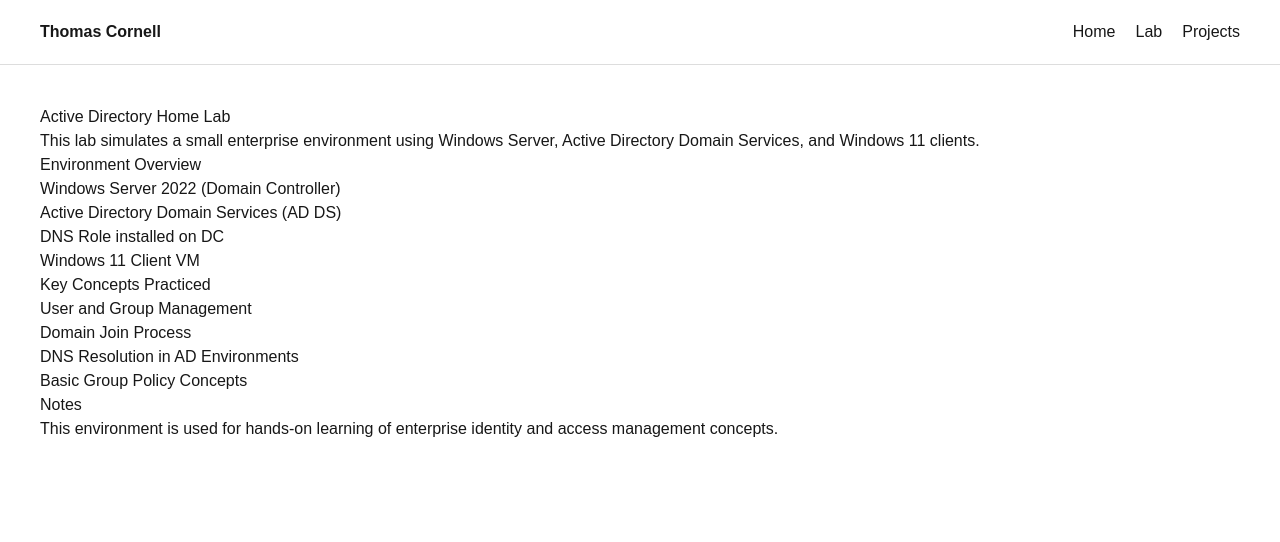
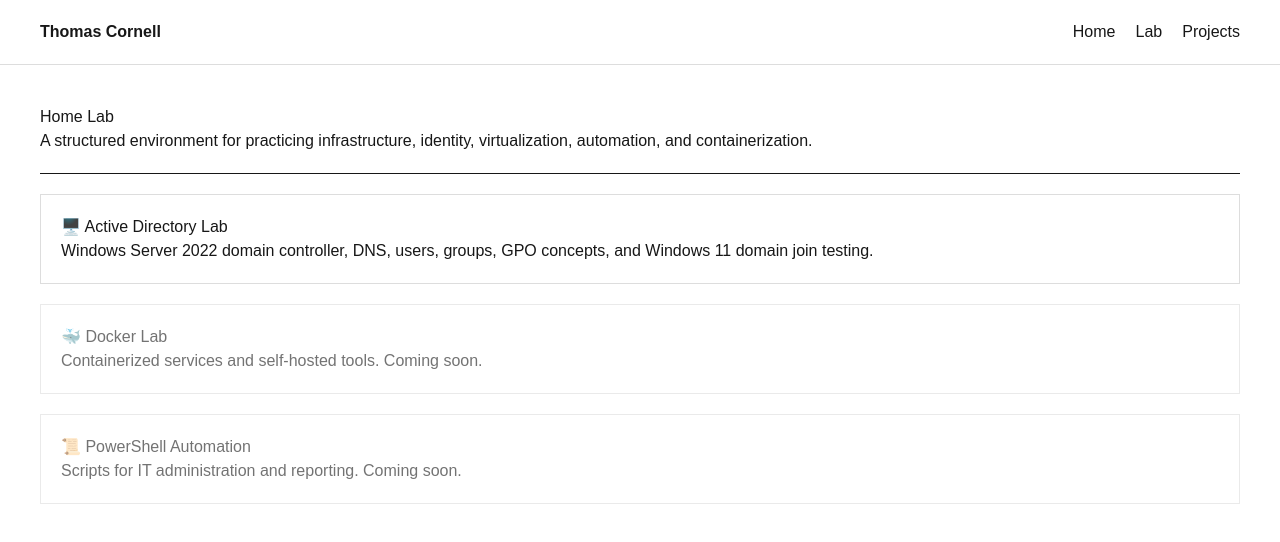
Before and after one commit to thcornell/portfolio-site, a Next.js app: page /lab in a window 1280 px wide. Shown: the top 542 px of the page. Built offline with nearby package versions, Linux system fonts and the light colour scheme.

Commit message:
restructure lab section into hub and AD page

```diff
--- /dev/null
+++ b/app/lab/active-directory/page.tsx
@@ -0,0 +1,39 @@
+export default function ActiveDirectoryLab() {
+  return (
+    <main style={{ fontFamily: "Arial", padding: "40px" }}>
+      <h1>Active Directory Home Lab</h1>
+
+      <p>
+        This project documents a Windows Server-based Active Directory lab used
+        to practice enterprise identity, authentication, DNS, Group Policy, and
+        Windows client administration.
+      </p>
+
+      <h2>Environment</h2>
+      <ul>
+        <li>Windows Server 2022 Domain Controller</li>
+        <li>Active Directory Domain Services</li>
+        <li>DNS role installed on the domain controller</li>
+        <li>Windows 11 domain-joined client VM</li>
+        <li>VirtualBox virtualization environment</li>
+      </ul>
+
+      <h2>Skills Demonstrated</h2>
+      <ul>
+        <li>Creating and managing users and groups</li>
+        <li>Joining a Windows client to a domain</li>
+        <li>Understanding DNS dependency in Active Directory</li>
+        <li>Planning basic OU and Group Policy structure</li>
+        <li>Documenting infrastructure clearly for future reference</li>
+      </ul>
+
+      <h2>Next Steps</h2>
+      <ul>
+        <li>Add screenshots of the domain controller and client VM</li>
+        <li>Document DNS troubleshooting</li>
+        <li>Add Group Policy examples</li>
+        <li>Add a simple architecture diagram</li>
+      </ul>
+    </main>
+  );
+}
--- a/app/lab/page.tsx
+++ b/app/lab/page.tsx
@@ -1,34 +1,38 @@
+import Link from "next/link";
+
 export default function Lab() {
   return (
     <main style={{ fontFamily: "Arial", padding: "40px" }}>
-      <h1>Active Directory Home Lab</h1>
+      <h1>Home Lab</h1>
 
       <p>
-        This lab simulates a small enterprise environment using Windows Server,
-        Active Directory Domain Services, and Windows 11 clients.
+        A structured environment for practicing infrastructure, identity,
+        virtualization, automation, and containerization.
       </p>
 
-      <h2>Environment Overview</h2>
-      <ul>
-        <li>Windows Server 2022 (Domain Controller)</li>
-        <li>Active Directory Domain Services (AD DS)</li>
-        <li>DNS Role installed on DC</li>
-        <li>Windows 11 Client VM</li>
-      </ul>
+      <hr style={{ margin: "20px 0" }} />
 
-      <h2>Key Concepts Practiced</h2>
-      <ul>
-        <li>User and Group Management</li>
-        <li>Domain Join Process</li>
-        <li>DNS Resolution in AD Environments</li>
-        <li>Basic Group Policy Concepts</li>
-      </ul>
+      <section style={{ display: "grid", gap: "20px" }}>
+        <Link href="/lab/active-directory" style={{ textDecoration: "none", color: "inherit" }}>
+          <div style={{ border: "1px solid #ddd", padding: "20px" }}>
+            <h2>🖥️ Active Directory Lab</h2>
+            <p>
+              Windows Server 2022 domain controller, DNS, users, groups,
+              GPO concepts, and Windows 11 domain join testing.
+            </p>
+          </div>
+        </Link>
 
-      <h2>Notes</h2>
-      <p>
-        This environment is used for hands-on learning of enterprise identity
-        and access management concepts.
-      </p>
+        <div style={{ border: "1px solid #ddd", padding: "20px", opacity: 0.6 }}>
+          <h2>🐳 Docker Lab</h2>
+          <p>Containerized services and self-hosted tools. Coming soon.</p>
+        </div>
+
+        <div style={{ border: "1px solid #ddd", padding: "20px", opacity: 0.6 }}>
+          <h2>📜 PowerShell Automation</h2>
+          <p>Scripts for IT administration and reporting. Coming soon.</p>
+        </div>
+      </section>
     </main>
   );
 }
```
